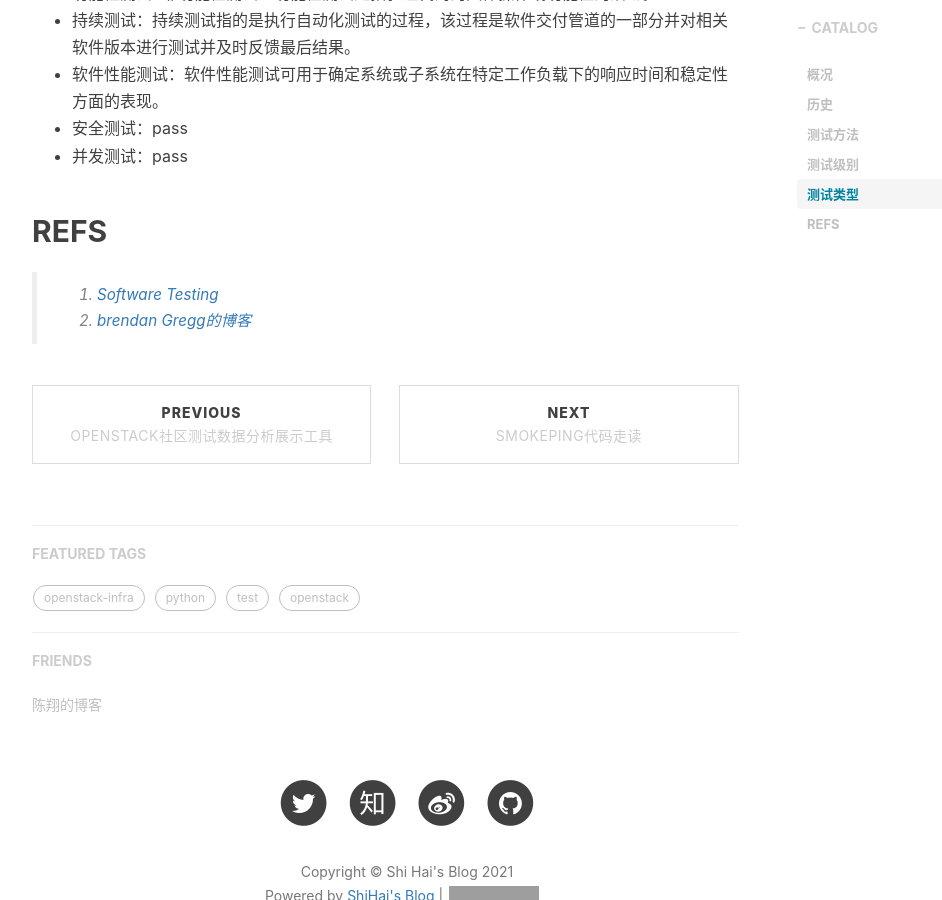
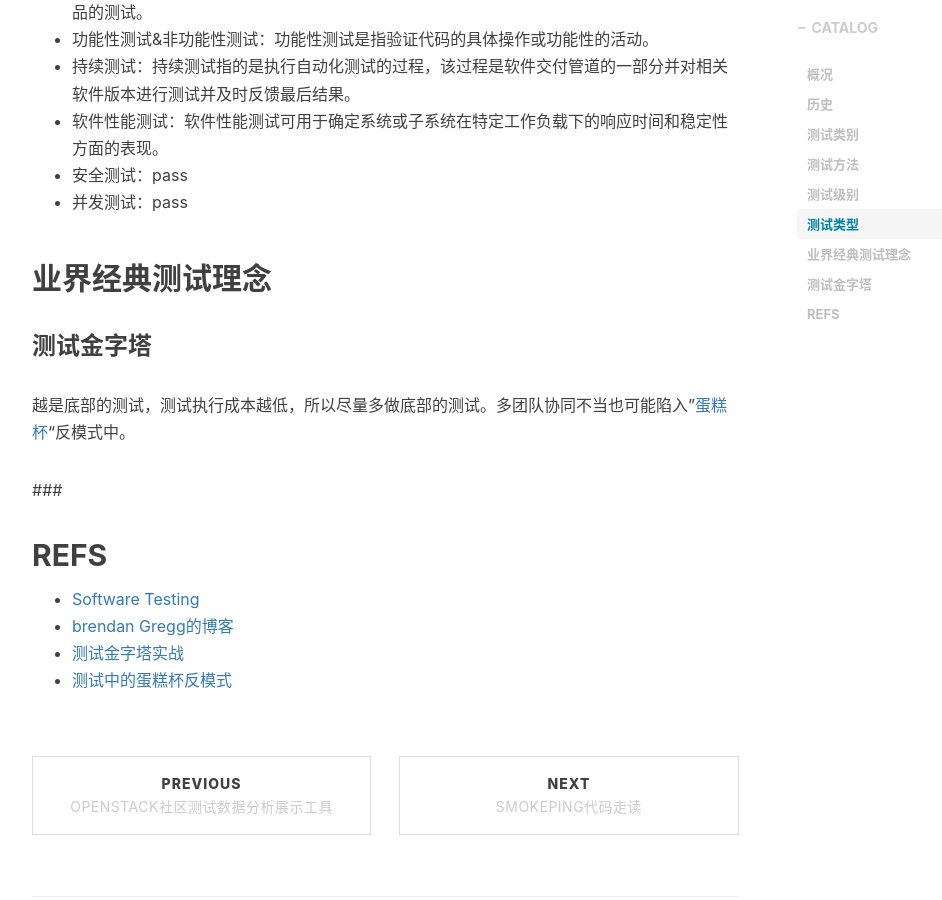
Before and after one commit to shihai1991/shihai1991.github.io, a Jekyll site: the page built from _posts/2017-07-27-测试方法论.md, in a window 1280 px wide and 900 px high, scrolled down 1903 px. Shown: the whole window, without its empty margins (233-1175 px from the left). Built offline with Jekyll 4.4.1, drawn with Linux system fonts in a browser that asks for light colours; nearby versions of some CDN libraries; comment, search, counter and statistics services are not loaded; grey boxes are pictures that could not be loaded.

Commit message:
Update 2017-07-27-测试方法论.md

```diff
--- a/_posts/2017-07-27-测试方法论.md
+++ b/_posts/2017-07-27-测试方法论.md
@@ -17,19 +17,20 @@ subtitle: 测试方法论持续更新
 ## 历史
 &emsp;&emsp;测试与调试拆分由Glenford J.Myers于1979年引入。虽然他的注意力是破坏测试，但它表明了软件工程社区将基本开发活动与验证分离的愿望。
 
-## 测试方法
+## 测试类别
+### 测试方法
 - 静态&动态测试：软件测试中有很多方法可用。review、walkthrough及inspection可以被视为静态检查，除此之外都是动态检查。
 - 盒子方法
   - 白盒测试：测试程序的内部结构或工作，而不是暴露给最终用户的功能。如：API测试、代码覆盖度测试等。
   - 黑盒测试：黑盒测试检查功能而不需要内部实现的知识&不需要查看源代码。
   - 灰盒测试：灰盒测试者只知道部分的内部结构（如：内部使用的数据结构文档、采用的算法等）。
 
-## 测试级别
+### 测试级别
 - 单元测试：单元测试是指验证特定代码段功能的测试，通常在功能级别。它由软件开发人员在软件开发生命周期的施工阶段执行。
 - 集成测试：将单独的软件模块组合在一起并进行测试。
 - 系统测试：软件或硬件的系统测试是在完整的集成系统上进行测试以评估系统是否符合其规定的要求。系统测试属于黑盒测试的范围，因此不需要知道代码或逻辑的内部设计。
 
-## 测试类型
+### 测试类型
 - 安装测试：在软件行业中，安装测试是一类质量保证工作。安装测试聚焦于**用户如何成功的安装和初始化系统**。该过程可能会涉及到全量/部分的升级/安装/卸载过程。
 - 兼容性测试：软件故障的常见原因是缺乏与其他应用软件、操作系统的兼容性测试。
 - 冒烟和健康测试：**健康检查**确定进一步测试是否合理。**冒烟测试**包含软件操作的最小尝试，旨在确定是否存在任何基本问题，从而防止它发生故障。这样的测试可用作构建验证测试（VT）。
@@ -43,6 +44,14 @@ subtitle: 测试方法论持续更新
 - 安全测试：pass
 - 并发测试：pass
 
+## 业界经典测试理念
+### 测试金字塔
+越是底部的测试，测试执行成本越低，所以尽量多做底部的测试。多团队协同不当也可能陷入"[蛋糕杯](https://www.thoughtworks.com/insights/blog/introducing-software-testing-cupcake-anti-pattern)"反模式中。
+
+###
+
 ## REFS
->1. [Software Testing](https://users.ece.cmu.edu/~koopman/des_s99/sw_testing/#introduction)
->2. [brendan Gregg的博客](http://www.brendangregg.com/blog/index.html)
+- [Software Testing](https://users.ece.cmu.edu/~koopman/des_s99/sw_testing/#introduction)
+- [brendan Gregg的博客](http://www.brendangregg.com/blog/index.html)
+- [测试金字塔实战](https://insights.thoughtworks.cn/practical-test-pyramid/)
+- [测试中的蛋糕杯反模式](https://www.thoughtworks.com/insights/blog/introducing-software-testing-cupcake-anti-pattern)
```
